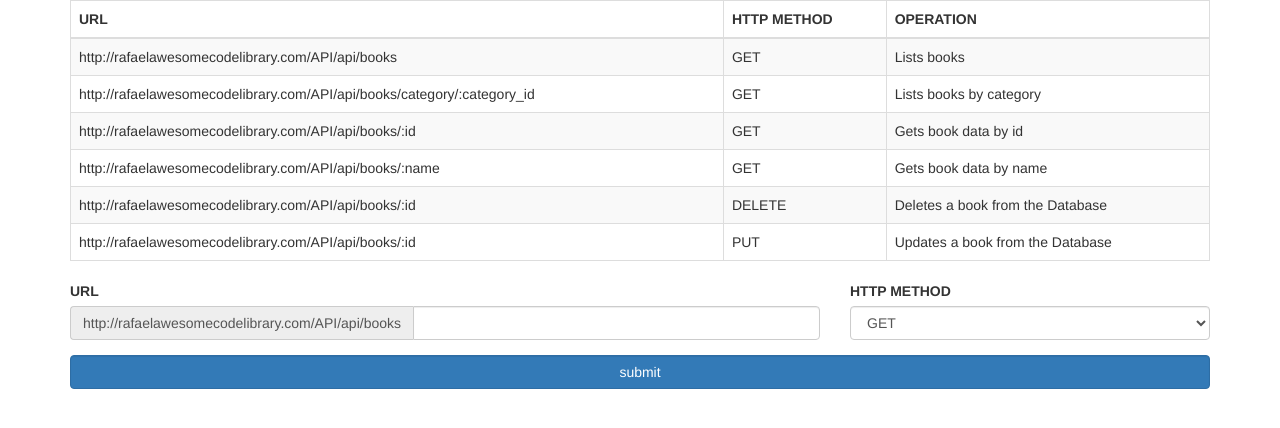
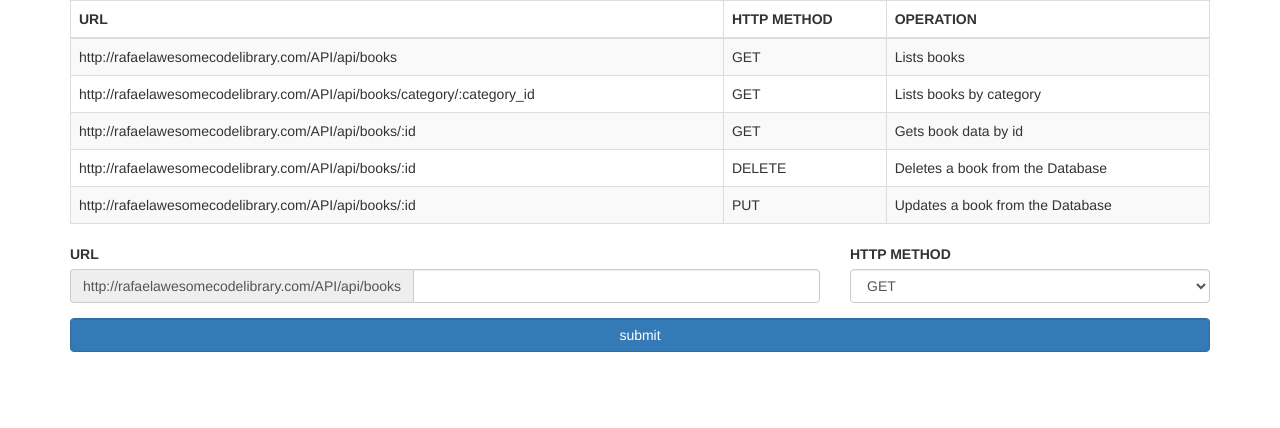
Before and after one commit to MrRuiz/library, a PHP site: page / in a window 1280 px wide. Shown: the part 70-498 px from the top of the page. Run offline with PHP 8.4, Linux system fonts and the light colour scheme.

Commit message:
Changes in the UI

```diff
--- a/index.php
+++ b/index.php
@@ -61,11 +61,6 @@
                         <td>http://rafaelawesomecodelibrary.com/API/api/books/:id</td>
                         <td>GET</td>
                         <td>Gets book data by id</td>
-                    </tr>
-                    <tr>
-                        <td>http://rafaelawesomecodelibrary.com/API/api/books/:name</td>
-                        <td>GET</td>
-                        <td>Gets book data by name</td>
                     </tr>
                     <tr>
                         <td>http://rafaelawesomecodelibrary.com/API/api/books/:id</td>
```
